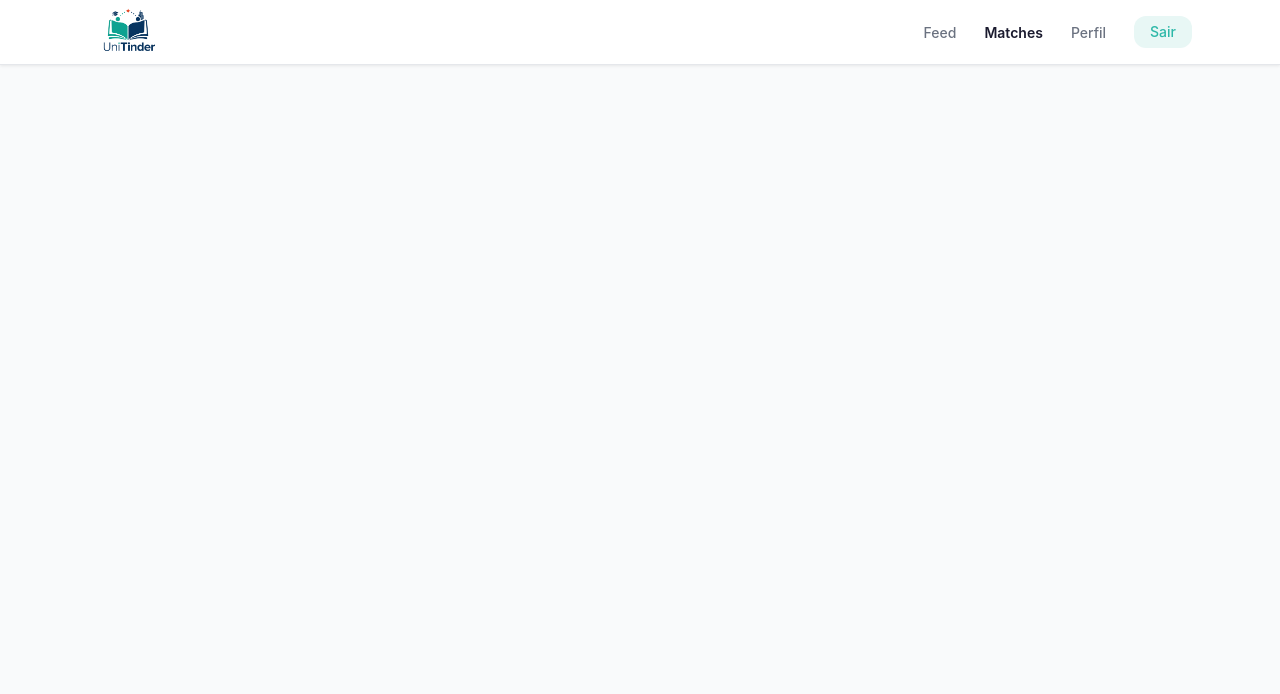
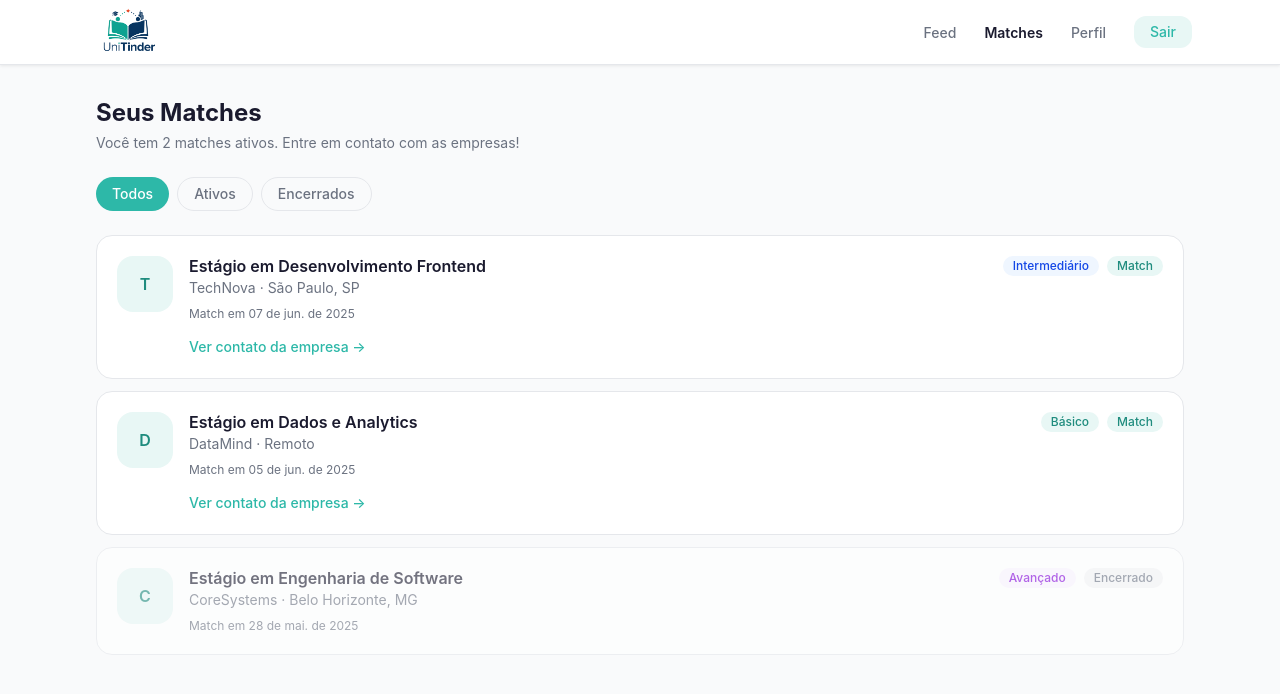
Before and after one commit to ProcessAI/unitinder, a React (Vite) app in the folder apps/web/: page /matches in a window 1280 px wide. Shown: the top 694 px of the page. Built offline with nearby package versions, Linux system fonts and the light colour scheme.

Commit message:
Update index.tsx

```diff
--- a/apps/web/src/pages/usuario/Matches/index.tsx
+++ b/apps/web/src/pages/usuario/Matches/index.tsx
@@ -1,6 +1,238 @@
-export function Matches() {
+import { useState } from 'react'
+import { Alert } from '@/components/Alert'
+
+type MatchStatus = 'ativo' | 'encerrado'
+
+interface MatchCard {
+  id: string
+  jobId: string
+  jobTitle: string
+  companyName: string
+  location: string
+  matchedAt: string
+  status: MatchStatus
+  proficiencyRequired: 'basico' | 'intermediario' | 'avancado'
+  contactEmail?: string
+}
+
+const MOCK_MATCHES: MatchCard[] = [
+  {
+    id: '1',
+    jobId: 'vaga-001',
+    jobTitle: 'Estágio em Desenvolvimento Frontend',
+    companyName: 'TechNova',
+    location: 'São Paulo, SP',
+    matchedAt: '2025-06-07T14:30:00Z',
+    status: 'ativo',
+    proficiencyRequired: 'intermediario',
+    contactEmail: 'rh@technova.com.br',
+  },
+  {
+    id: '2',
+    jobId: 'vaga-002',
+    jobTitle: 'Estágio em Dados e Analytics',
+    companyName: 'DataMind',
+    location: 'Remoto',
+    matchedAt: '2025-06-05T09:00:00Z',
+    status: 'ativo',
+    proficiencyRequired: 'basico',
+    contactEmail: 'talentos@datamind.io',
+  },
+  {
+    id: '3',
+    jobId: 'vaga-003',
+    jobTitle: 'Estágio em Engenharia de Software',
+    companyName: 'CoreSystems',
+    location: 'Belo Horizonte, MG',
+    matchedAt: '2025-05-28T11:15:00Z',
+    status: 'encerrado',
+    proficiencyRequired: 'avancado',
+  },
+]
+
+const PROFICIENCY_LABELS: Record<string, string> = {
+  basico: 'Básico',
+  intermediario: 'Intermediário',
+  avancado: 'Avançado',
+}
+
+const PROFICIENCY_COLORS: Record<string, string> = {
+  basico: 'bg-[var(--color-primary-light)] text-[var(--color-primary-dark)]',
+  intermediario: 'bg-blue-50 text-blue-700',
+  avancado: 'bg-purple-50 text-purple-700',
+}
+
+function formatMatchDate(dateStr: string): string {
+  const date = new Date(dateStr)
+  return date.toLocaleDateString('pt-BR', { day: '2-digit', month: 'short', year: 'numeric' })
+}
+
+function InitialsAvatar({ name }: { name: string }) {
+  const initials = name
+    .split(' ')
+    .slice(0, 2)
+    .map((w) => w[0])
+    .join('')
+    .toUpperCase()
+
   return (
-    <div>
+    <div className="w-14 h-14 rounded-xl bg-[var(--color-primary-light)] flex items-center justify-center shrink-0">
+      <span className="text-[var(--color-primary-dark)] font-semibold text-base">
+        {initials}
+      </span>
     </div>
   )
 }
+
+export function Matches() {
+  const [alerta, setAlerta] = useState<{ type: 'success' | 'error'; message: string } | null>(null)
+  const [filtro, setFiltro] = useState<'todos' | 'ativo' | 'encerrado'>('todos')
+
+  const matchesFiltrados = MOCK_MATCHES.filter(
+    (m) => filtro === 'todos' || m.status === filtro
+  )
+
+  const totalAtivos = MOCK_MATCHES.filter((m) => m.status === 'ativo').length
+
+  return (
+    <div className="flex flex-col gap-6">
+      {alerta && (
+        <Alert
+          type={alerta.type}
+          message={alerta.message}
+          onClose={() => setAlerta(null)}
+        />
+      )}
+
+      <div className="flex flex-col gap-1">
+        <h1 className="text-2xl font-bold text-[var(--color-text)]">Seus Matches</h1>
+        <p className="text-sm text-[var(--color-text-muted)]">
+          {totalAtivos > 0
+            ? `Você tem ${totalAtivos} match${totalAtivos > 1 ? 'es ativos' : ' ativo'}. Entre em contato com as empresas!`
+            : 'Continue explorando vagas no Feed para conseguir novos matches.'}
+        </p>
+      </div>
+
+      <div className="flex gap-2">
+        {(['todos', 'ativo', 'encerrado'] as const).map((opcao) => (
+          <button
+            key={opcao}
+            onClick={() => setFiltro(opcao)}
+            className={[
+              'px-4 py-1.5 rounded-full text-sm font-medium transition duration-150',
+              filtro === opcao
+                ? 'bg-[var(--color-primary)] text-white'
+                : 'bg-[var(--color-bg)] border border-[var(--color-border)] text-[var(--color-text-muted)] hover:bg-[var(--color-primary-light)]',
+            ].join(' ')}
+          >
+            {opcao === 'todos' ? 'Todos' : opcao === 'ativo' ? 'Ativos' : 'Encerrados'}
+          </button>
+        ))}
+      </div>
+
+      {matchesFiltrados.length === 0 ? (
+        <div className="flex flex-col items-center justify-center gap-3 py-16 text-center">
+          <p className="text-[var(--color-text)] font-medium">Nenhum match encontrado</p>
+          <p className="text-sm text-[var(--color-text-muted)] max-w-xs">
+            Volte ao Feed e dê likes nas vagas que te interessam para gerar novos matches.
+          </p>
+        </div>
+      ) : (
+        <div className="flex flex-col gap-3">
+          {matchesFiltrados.map((match) => (
+            <MatchItem
+              key={match.id}
+              match={match}
+              onAlerta={setAlerta}
+            />
+          ))}
+        </div>
+      )}
+    </div>
+  )
+}
+
+interface MatchItemProps {
+  match: MatchCard
+  onAlerta: (alerta: { type: 'success' | 'error'; message: string } | null) => void
+}
+
+function MatchItem({ match, onAlerta }: MatchItemProps) {
+  const [contatoVisivel, setContatoVisivel] = useState(false)
+  const encerrado = match.status === 'encerrado'
+
+  function handleVerContato() {
+    if (!match.contactEmail) {
+      onAlerta({ type: 'error', message: 'Esta vaga não está mais disponível.' })
+      return
+    }
+    setContatoVisivel((v) => !v)
+  }
+
+  return (
+    <div
+      className={[
+        'bg-[var(--color-white)] border border-[var(--color-border)] rounded-xl p-5 flex gap-4 transition duration-150',
+        encerrado ? 'opacity-60' : 'hover:shadow-sm',
+      ].join(' ')}
+    >
+      <InitialsAvatar name={match.companyName} />
+
+      <div className="flex flex-col gap-2 flex-1 min-w-0">
+        <div className="flex items-start justify-between gap-2 flex-wrap">
+          <div className="flex flex-col gap-0.5">
+            <span className="text-base font-semibold text-[var(--color-text)] leading-tight">
+              {match.jobTitle}
+            </span>
+            <span className="text-sm text-[var(--color-text-muted)]">
+              {match.companyName} · {match.location}
+            </span>
+          </div>
+
+          <div className="flex items-center gap-2 shrink-0">
+            <span
+              className={[
+                'text-xs font-medium px-2.5 py-0.5 rounded-full',
+                PROFICIENCY_COLORS[match.proficiencyRequired],
+              ].join(' ')}
+            >
+              {PROFICIENCY_LABELS[match.proficiencyRequired]}
+            </span>
+
+            <span
+              className={[
+                'text-xs font-medium px-2.5 py-0.5 rounded-full',
+                encerrado
+                  ? 'bg-gray-100 text-gray-500'
+                  : 'bg-[var(--color-primary-light)] text-[var(--color-primary-dark)]',
+              ].join(' ')}
+            >
+              {encerrado ? 'Encerrado' : 'Match'}
+            </span>
+          </div>
+        </div>
+
+        <span className="text-xs text-[var(--color-text-muted)]">
+          Match em {formatMatchDate(match.matchedAt)}
+        </span>
+
+        {!encerrado && (
+          <div className="mt-1">
+            {contatoVisivel && match.contactEmail ? (
+              <div className="flex items-center gap-2 bg-[var(--color-primary-light)] rounded-lg px-3 py-2 text-sm text-[var(--color-primary-dark)] font-medium">
+                <span>{match.contactEmail}</span>
+              </div>
+            ) : (
+              <button
+                onClick={handleVerContato}
+                className="text-sm font-medium text-[var(--color-primary)] hover:text-[var(--color-primary-dark)] transition duration-150"
+              >
+                Ver contato da empresa →
+              </button>
+            )}
+          </div>
+        )}
+      </div>
+    </div>
+  )
+}
```
